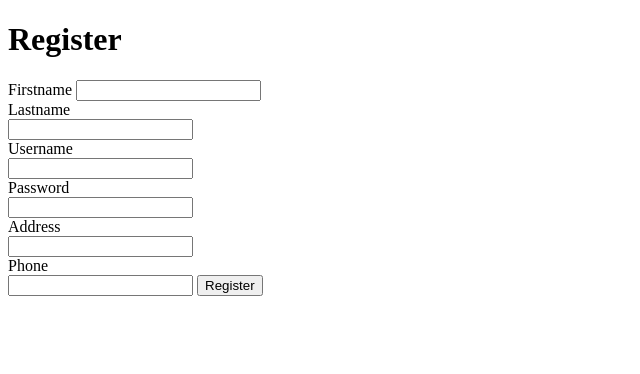
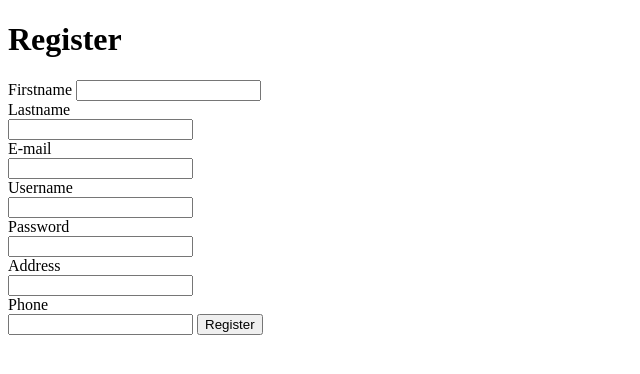
Before and after one commit to olabee87-stack/bisi-neighbour-project, a Node server app: page /register in a window 1280 px wide. Shown: the top 374 px of the page, without its empty margins (0-640 px from the left). Run offline with Node 20, Linux system fonts and the light colour scheme; some libraries are stand-ins or nearby versions.

Commit message:
modified

```diff
--- a/main-folder/package.json
+++ b/main-folder/package.json
@@ -14,6 +14,7 @@
     "ejs": "^3.1.2",
     "express": "^4.17.1",
     "express-session": "^1.17.1",
+    "flash": "^1.1.0",
     "mongodb": "^3.5.7",
     "mongoose": "^5.9.12",
     "mongoose-findorcreate": "^3.0.0",
--- a/main-folder/views/registration.ejs
+++ b/main-folder/views/registration.ejs
@@ -12,6 +12,8 @@
       <input type="text" name="firstname" id="firstname" required />
       <div>Lastname</div>
       <input type="text" name="lastname" id="lastname" required />
+      <div>E-mail</div>
+      <input type="email" name="email" id="email" required />
       <div>Username</div>
       <input type="username" name="username" id="username" required />
       <div>Password</div>
```
Also changed, not shown: 2 other files.
